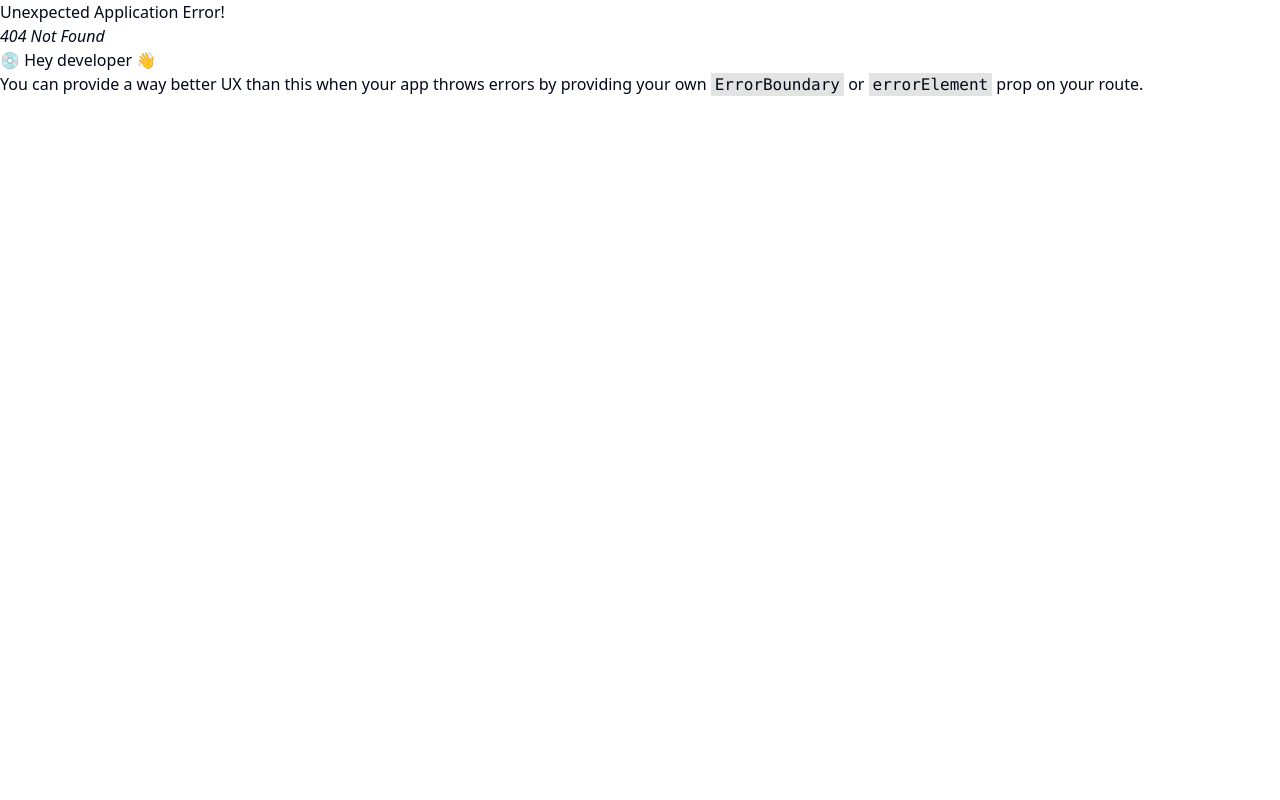
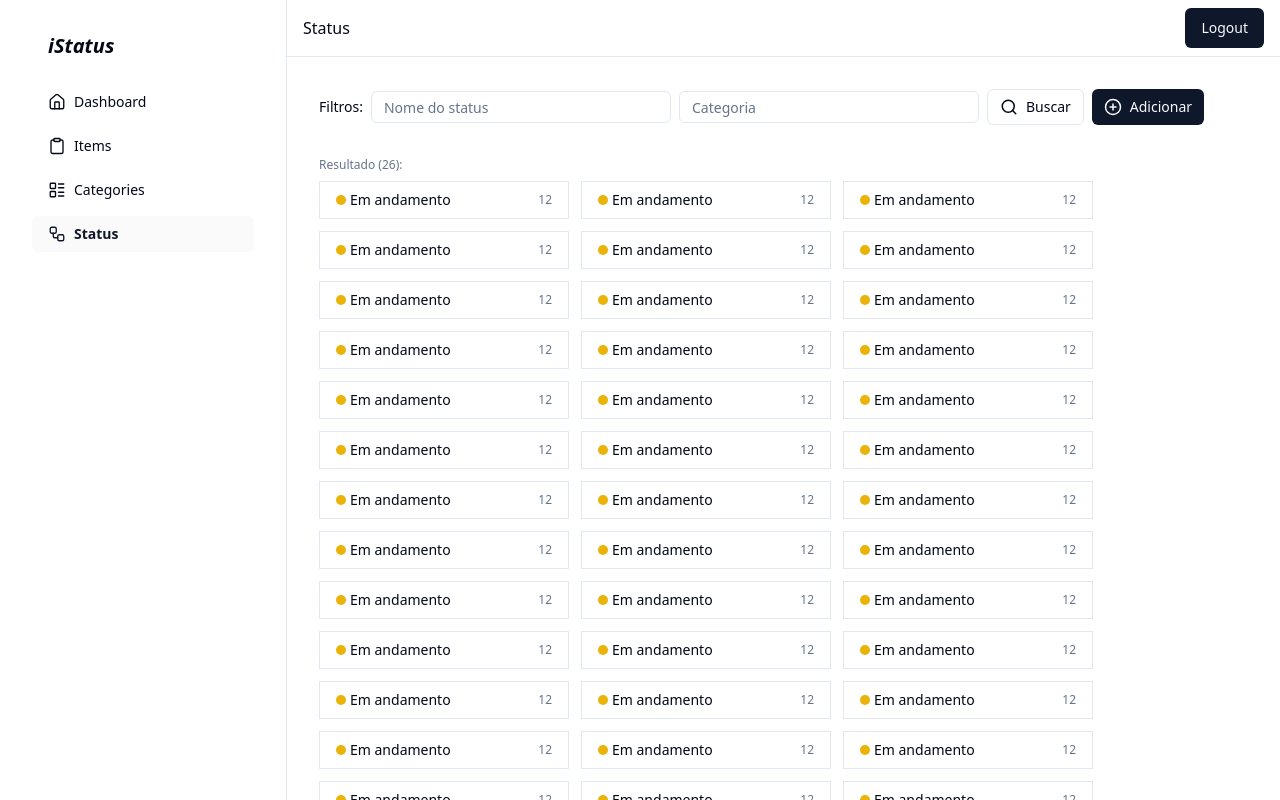
Before and after one commit to devalexsantos/istatus, a React (Vite) app: page /status in a window 1280 px wide. Before the commit this address had no page. Shown: the top 800 px of the page. Built offline with nearby package versions, Linux system fonts and the light colour scheme.

Commit message:
feat: add status page

```diff
--- /dev/null
+++ b/src/pages/status/page.tsx
@@ -0,0 +1,44 @@
+import { Button } from '@/components/ui/button'
+import { Input } from '@/components/ui/input'
+import { Paginate } from '@/layout/components/Paginate'
+import { PlusCircle, Search } from 'lucide-react'
+
+export function Status() {
+  return (
+    <div className="flex flex-col">
+      <div className="hidden md:flex gap-2 items-center">
+        <span className="text-sm">Filtros:</span>
+        <Input placeholder="Nome do status" className="max-w-[300px] h-8" />
+        <Input placeholder="Categoria" className="max-w-[300px] h-8" />
+        <Button variant="outline" size="sm" className="flex items-center gap-2">
+          <Search size={18} />
+          Buscar
+        </Button>
+        <Button size="sm" className="flex items-center gap-2">
+          <PlusCircle size={18} />
+          Adicionar
+        </Button>
+      </div>
+      <span className="mt-8 mb-2 text-xs text-muted-foreground">
+        Resultado (26):
+      </span>
+      <div className="flex items-center gap-3 flex-wrap">
+        {Array.from({ length: 50 }).map((_, index) => (
+          <div
+            key={index}
+            className="w-full max-w-[250px] flex items-center justify-between border px-4 py-2"
+          >
+            <span className="flex items-center gap-1 text-sm">
+              <div className="w-[10px] h-[10px] rounded-full bg-yellow-500" />
+              Em andamento
+            </span>
+            <span className="text-xs text-muted-foreground">12</span>
+          </div>
+        ))}
+      </div>
+      <div className="flex justify-start mt-8">
+        <Paginate />
+      </div>
+    </div>
+  )
+}
--- a/src/routes.tsx
+++ b/src/routes.tsx
@@ -2,6 +2,7 @@ import { createBrowserRouter } from 'react-router-dom'
 import { Dashboard } from './pages/dashboard/page'
 import { AppLayout } from './layout/App'
 import { Items } from './pages/items/page'
+import { Status } from './pages/status/page'
 
 export const routes = createBrowserRouter([
   {
@@ -16,6 +17,10 @@ export const routes = createBrowserRouter([
         path: '/items',
         element: <Items />,
       },
+      {
+        path: '/status',
+        element: <Status />,
+      },
     ],
   },
 ])
```
